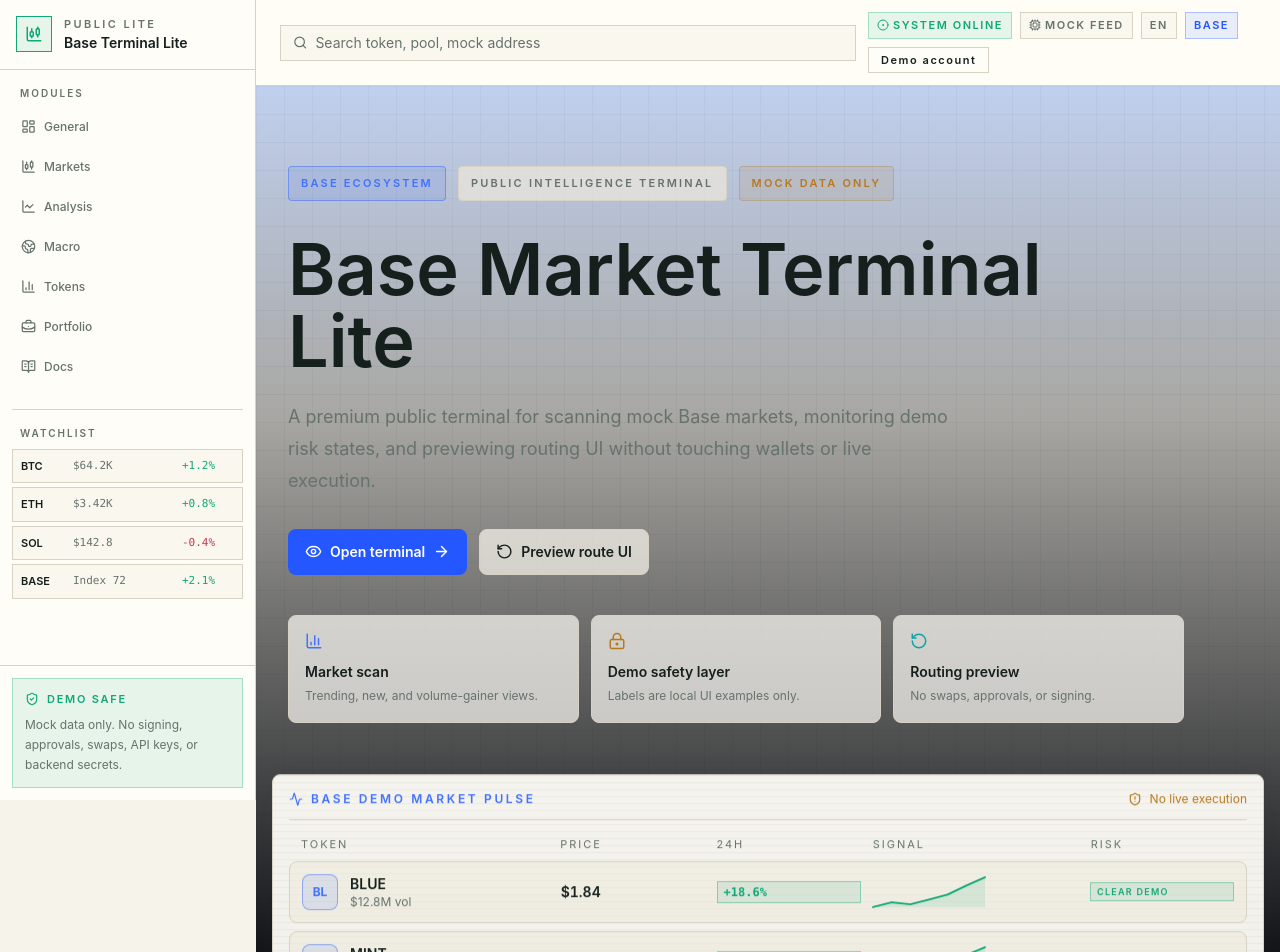
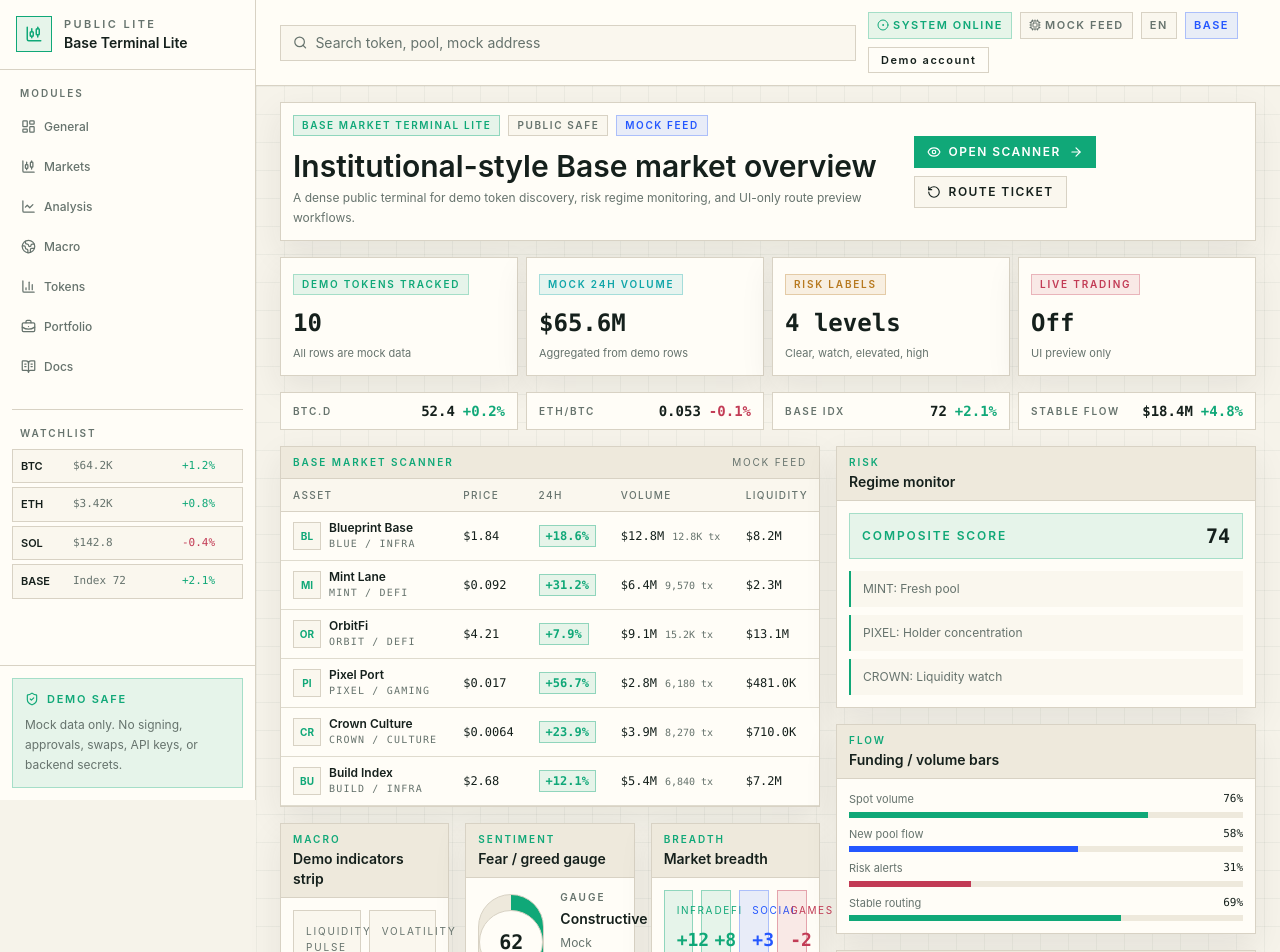
Before and after one commit to Edizemre1/base-market-terminal-lite, a Next.js app: page / in a window 1280 px wide. Shown: the top 952 px of the page. Built offline with nearby package versions, Linux system fonts and the light colour scheme.

Commit message:
style: redesign landing as light market overview

```diff
--- a/src/app/page.tsx
+++ b/src/app/page.tsx
@@ -1,101 +1,198 @@
-import { ArrowRight, BarChart3, Eye, LockKeyhole, RotateCcw } from "lucide-react";
+import { ArrowRight, Eye, RotateCcw } from "lucide-react";
 import Link from "next/link";
-import { LandingTerminalPreview } from "@/components/LandingTerminalPreview";
 import { MetricCard } from "@/components/MetricCard";
 import { TokenTable } from "@/components/TokenTable";
-import { getTrendingTokens, marketStats } from "@/data/mockTokens";
+import {
+  EventTape,
+  GaugeCard,
+  HeatmapGrid,
+  MiniBarList,
+  StatusPill,
+  TerminalPanel
+} from "@/components/TerminalWidgets";
+import {
+  getTrendingTokens,
+  getVolumeGainers,
+  marketStats,
+  mockBaseTokens
+} from "@/data/mockTokens";
+import { formatCompactCurrency } from "@/lib/format";
+
+const macroMetrics = [
+  ["BTC.D", "52.4", "+0.2"],
+  ["ETH/BTC", "0.053", "-0.1"],
+  ["BASE IDX", "72", "+2.1"],
+  ["STABLE FLOW", "$18.4M", "+4.8"]
+];
 
 export default function HomePage() {
-  const trendingTokens = getTrendingTokens(4);
+  const trendingTokens = getTrendingTokens(6);
+  const volumeGainers = getVolumeGainers(4);
+  const highestRisk = mockBaseTokens.filter((token) => token.riskLevel !== "clear");
 
   return (
-    <main className="bg-base-black">
-      <section className="terminal-grid relative min-h-[82vh] overflow-hidden border-b border-base-line">
-        <div className="absolute inset-0 bg-[linear-gradient(180deg,rgba(0,82,255,0.22),rgba(3,5,10,0.32)_36%,#03050a_100%)]" />
-        <LandingTerminalPreview tokens={trendingTokens} />
-
-        <div className="relative mx-auto max-w-7xl px-4 pb-48 pt-16 sm:px-6 sm:pt-20 lg:px-8 lg:pb-72">
-          <div className="flex max-w-5xl flex-wrap gap-3 text-[11px] font-semibold uppercase tracking-[0.2em]">
-            <span className="rounded border border-base-blue/40 bg-base-blue/10 px-3 py-2 text-base-electric">
-              Base ecosystem
-            </span>
-            <span className="rounded border border-base-line bg-base-raised/70 px-3 py-2 text-base-muted">
-              Public intelligence terminal
-            </span>
-            <span className="rounded border border-base-amber/30 bg-base-amber/10 px-3 py-2 text-base-amber">
-              Mock data only
-            </span>
+    <main className="terminal-grid bg-base-black px-4 py-4 sm:px-6">
+      <section className="mb-4 border border-base-line bg-base-panel p-3 shadow-panel">
+        <div className="flex flex-col gap-3 xl:flex-row xl:items-center xl:justify-between">
+          <div>
+            <div className="flex flex-wrap gap-2">
+              <StatusPill label="Base Market Terminal Lite" />
+              <StatusPill label="Public safe" tone="muted" />
+              <StatusPill label="Mock feed" tone="blue" />
+            </div>
+            <h1 className="mt-3 text-2xl font-semibold text-base-text md:text-3xl">
+              Institutional-style Base market overview
+            </h1>
+            <p className="mt-1 max-w-3xl text-xs leading-5 text-base-muted">
+              A dense public terminal for demo token discovery, risk regime
+              monitoring, and UI-only route preview workflows.
+            </p>
           </div>
 
-          <h1 className="mt-8 max-w-4xl text-5xl font-semibold leading-[1.02] text-base-text md:text-7xl">
-            Base Market Terminal Lite
-          </h1>
-          <p className="mt-6 max-w-2xl text-lg leading-8 text-base-muted">
-            A premium public terminal for scanning mock Base markets, monitoring
-            demo risk states, and previewing routing UI without touching wallets
-            or live execution.
-          </p>
-
-          <div className="mt-8 flex flex-wrap gap-3">
+          <div className="flex flex-wrap gap-2">
             <Link
               href="/dashboard"
-              className="inline-flex min-h-11 items-center gap-2 rounded-lg border border-base-blue/60 bg-base-blue px-4 py-3 text-sm font-semibold text-white transition hover:bg-base-electric"
+              className="inline-flex min-h-8 items-center gap-2 border border-base-mint bg-base-mint px-3 py-1.5 text-xs font-semibold uppercase tracking-[0.12em] text-white"
             >
-              <Eye size={17} aria-hidden="true" />
-              Open terminal
-              <ArrowRight size={17} aria-hidden="true" />
+              <Eye size={14} aria-hidden="true" />
+              Open scanner
+              <ArrowRight size={14} aria-hidden="true" />
             </Link>
             <Link
               href="/swap"
-              className="inline-flex min-h-11 items-center gap-2 rounded-lg border border-base-line bg-base-elevated/70 px-4 py-3 text-sm font-semibold text-base-text transition hover:border-base-blue/60 hover:text-base-electric"
+              className="inline-flex min-h-8 items-center gap-2 border border-base-line bg-base-elevated px-3 py-1.5 text-xs font-semibold uppercase tracking-[0.12em] text-base-text"
             >
-              <RotateCcw size={17} aria-hidden="true" />
-              Preview route UI
+              <RotateCcw size={14} aria-hidden="true" />
+              Route ticket
             </Link>
-          </div>
-
-          <div className="mt-10 grid max-w-4xl gap-3 sm:grid-cols-3">
-            <div className="rounded-lg border border-base-line bg-base-panel/70 p-4">
-              <BarChart3 size={18} className="text-base-electric" aria-hidden="true" />
-              <p className="mt-3 text-sm font-semibold text-base-text">
-                Market scan
-              </p>
-              <p className="mt-1 text-xs leading-5 text-base-muted">
-                Trending, new, and volume-gainer views.
-              </p>
-            </div>
-            <div className="rounded-lg border border-base-line bg-base-panel/70 p-4">
-              <LockKeyhole size={18} className="text-base-amber" aria-hidden="true" />
-              <p className="mt-3 text-sm font-semibold text-base-text">
-                Demo safety layer
-              </p>
-              <p className="mt-1 text-xs leading-5 text-base-muted">
-                Labels are local UI examples only.
-              </p>
-            </div>
-            <div className="rounded-lg border border-base-line bg-base-panel/70 p-4">
-              <RotateCcw size={18} className="text-base-cyan" aria-hidden="true" />
-              <p className="mt-3 text-sm font-semibold text-base-text">
-                Routing preview
-              </p>
-              <p className="mt-1 text-xs leading-5 text-base-muted">
-                No swaps, approvals, or signing.
-              </p>
-            </div>
           </div>
         </div>
       </section>
 
-      <section className="mx-auto max-w-7xl px-4 py-12 sm:px-6 lg:px-8">
-        <div className="grid gap-4 md:grid-cols-2 xl:grid-cols-4">
-          {marketStats.map((stat) => (
-            <MetricCard key={stat.label} stat={stat} />
-          ))}
-        </div>
+      <section className="mb-4 grid gap-2 md:grid-cols-2 xl:grid-cols-4">
+        {marketStats.map((stat) => (
+          <MetricCard key={stat.label} stat={stat} />
+        ))}
       </section>
 
-      <section className="mx-auto max-w-7xl px-4 pb-16 sm:px-6 lg:px-8">
-        <TokenTable tokens={trendingTokens} label="Institutional-style watchlist" />
+      <section className="mb-4 grid gap-2 xl:grid-cols-4">
+        {macroMetrics.map(([label, value, change]) => (
+          <div
+            key={label}
+            className="grid grid-cols-[1fr_auto] items-center border border-base-line bg-base-panel px-3 py-2"
+          >
+            <span className="text-[10px] font-semibold uppercase tracking-[0.18em] text-base-muted">
+              {label}
+            </span>
+            <span className="font-mono text-sm font-semibold text-base-text">
+              {value}
+              <span
+                className={
+                  change.startsWith("+")
+                    ? "ml-2 text-base-mint"
+                    : "ml-2 text-base-rose"
+                }
+              >
+                {change}%
+              </span>
+            </span>
+          </div>
+        ))}
+      </section>
+
+      <section className="grid gap-4 xl:grid-cols-[minmax(0,1.6fr)_420px]">
+        <div className="space-y-4">
+          <TokenTable tokens={trendingTokens} label="Base market scanner" />
+
+          <div className="grid gap-4 lg:grid-cols-3">
+            <TerminalPanel label="Macro" title="Demo indicators strip">
+              <div className="grid grid-cols-2 gap-2 text-xs">
+                <div className="border border-base-line bg-base-elevated p-3">
+                  <p className="text-[10px] uppercase tracking-[0.18em] text-base-muted">
+                    Liquidity pulse
+                  </p>
+                  <p className="mt-2 font-mono text-lg font-semibold text-base-mint">
+                    68
+                  </p>
+                </div>
+                <div className="border border-base-line bg-base-elevated p-3">
+                  <p className="text-[10px] uppercase tracking-[0.18em] text-base-muted">
+                    Volatility
+                  </p>
+                  <p className="mt-2 font-mono text-lg font-semibold text-base-amber">
+                    42
+                  </p>
+                </div>
+              </div>
+            </TerminalPanel>
+
+            <TerminalPanel label="Sentiment" title="Fear / greed gauge">
+              <GaugeCard value={62} label="Constructive" />
+            </TerminalPanel>
+
+            <TerminalPanel label="Breadth" title="Market breadth">
+              <HeatmapGrid
+                items={[
+                  { label: "Infra", value: "+12", tone: "mint" },
+                  { label: "DeFi", value: "+8", tone: "mint" },
+                  { label: "Social", value: "+3", tone: "blue" },
+                  { label: "Games", value: "-2", tone: "rose" }
+                ]}
+              />
+            </TerminalPanel>
+          </div>
+        </div>
+
+        <aside className="space-y-4">
+          <TerminalPanel label="Risk" title="Regime monitor">
+            <div className="space-y-3">
+              <div className="flex items-center justify-between border border-base-mint/30 bg-base-mint/10 px-3 py-2">
+                <span className="text-xs font-semibold uppercase tracking-[0.16em] text-base-mint">
+                  Composite score
+                </span>
+                <span className="font-mono text-xl font-semibold text-base-text">
+                  74
+                </span>
+              </div>
+              <EventTape
+                items={highestRisk.slice(0, 3).map(
+                  (token) =>
+                    `${token.symbol}: ${token.riskFlags[0]?.label ?? "Demo risk label"}`
+                )}
+              />
+            </div>
+          </TerminalPanel>
+
+          <TerminalPanel label="Flow" title="Funding / volume bars">
+            <MiniBarList
+              items={[
+                { label: "Spot volume", value: 76, tone: "mint" },
+                { label: "New pool flow", value: 58, tone: "blue" },
+                { label: "Risk alerts", value: 31, tone: "rose" },
+                { label: "Stable routing", value: 69, tone: "mint" }
+              ]}
+            />
+          </TerminalPanel>
+
+          <TerminalPanel label="Movers" title="Top volume acceleration">
+            <div className="space-y-2">
+              {volumeGainers.map((token) => (
+                <div
+                  key={token.id}
+                  className="grid grid-cols-[52px_1fr_auto] items-center gap-2 border border-base-line bg-base-elevated px-2 py-2 text-xs"
+                >
+                  <span className="font-semibold text-base-text">{token.symbol}</span>
+                  <span className="font-mono text-base-muted">
+                    {formatCompactCurrency(token.volume24h)}
+                  </span>
+                  <span className="font-mono text-base-mint">
+                    +{token.volumeChange24h.toFixed(1)}%
+                  </span>
+                </div>
+              ))}
+            </div>
+          </TerminalPanel>
+        </aside>
       </section>
     </main>
   );
```
